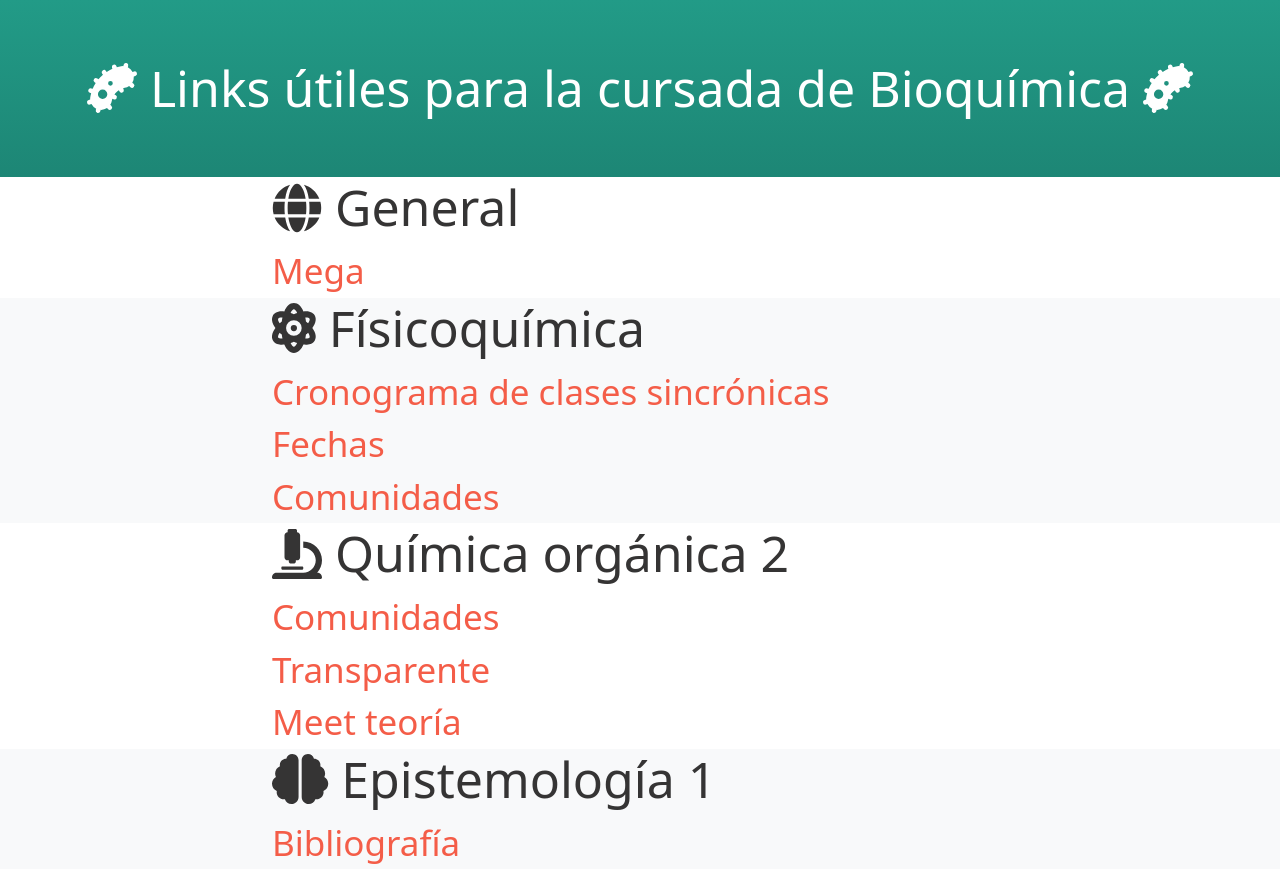
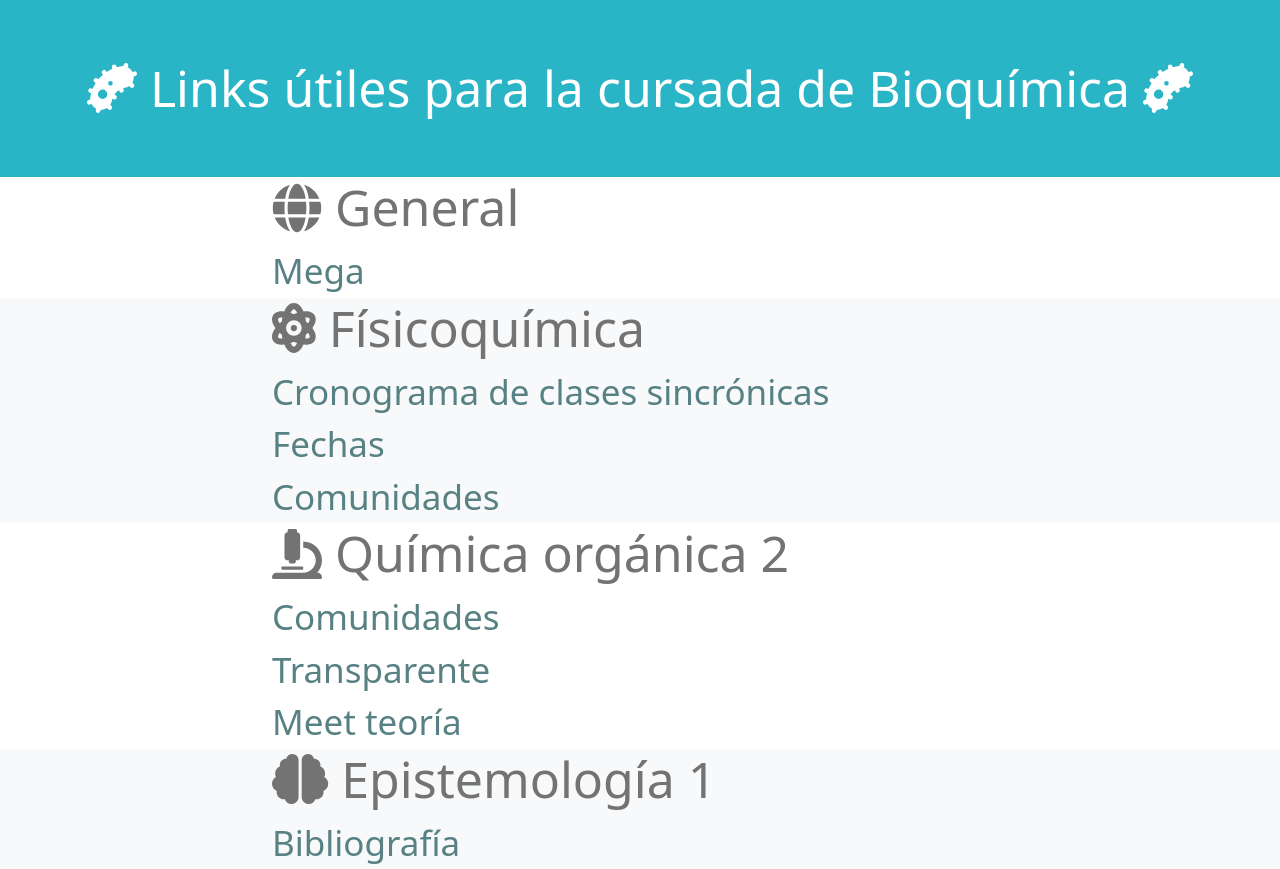
Before and after one commit to magalipujol/FbioyF, a plain HTML site: page index.html in a window 1280 px wide. Drawn offline with nearby package versions, Linux system fonts and the light colour scheme.

Commit message:
better colors, in tone with facu

```diff
--- a/stylesheet.css
+++ b/stylesheet.css
@@ -1,20 +1,20 @@
 :root {
-    --teal: #229b87;
-    --orange: #f45d48;
-    --darker-orange: #a03a2d;
+    --teal: #29b5c6;
+    --old-blue: #578182;
+    --darker-old-blue: #2a3d3d;
     --white: #fffffe;
-    --dark-gray: #353434;
+    --dark-gray: #737373;
 }
 
 
   a {
     font-size: 35px !important;
-    color: var(--orange);
+    color: var(--old-blue);
     text-decoration: none;
   }
 
   a:hover {
-      color: var(--darker-orange);
+      color: var(--darker-old-blue);
   }
 
   header {
@@ -25,8 +25,8 @@
   #title {
       padding: 4%;
       background-color: var(--teal);
-      background: rgb(25,112,98);
-      background: linear-gradient(0deg, rgb(29, 134, 117) 0%, rgba(34,155,135,1) 100%);
+      background: var(--teal);
+
   }
 
   h3 {
```
